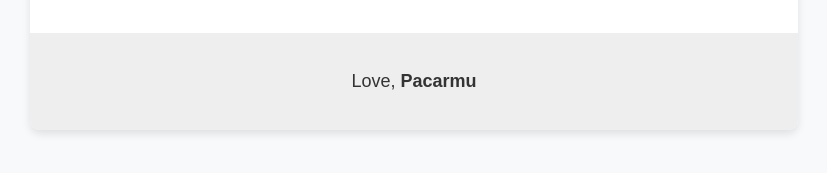
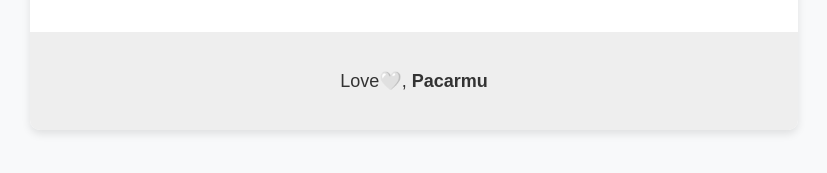
Before and after one commit to angga481/pibesdeybebiyyy, a plain HTML site: page index.html in a window 1280 px wide. Shown: the part 469-642 px from the top of the page, 226-1053 px from the left. Drawn offline with Linux system fonts and the light colour scheme.

Commit message:
Updat index.html

```diff
--- a/index.html
+++ b/index.html
@@ -29,7 +29,7 @@
             </div>
         </div>
         <div class="footer">
-            <p>Love, <strong>Pacarmu</strong></p>
+            <p>Love🤍, <strong>Pacarmu</strong></p>
         </div>
     </div>
 
```
